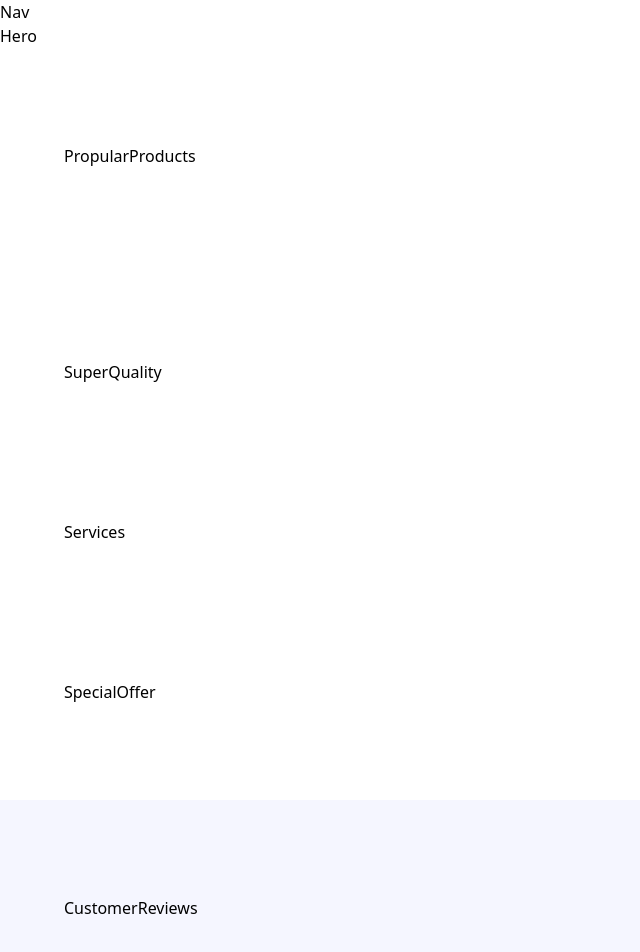
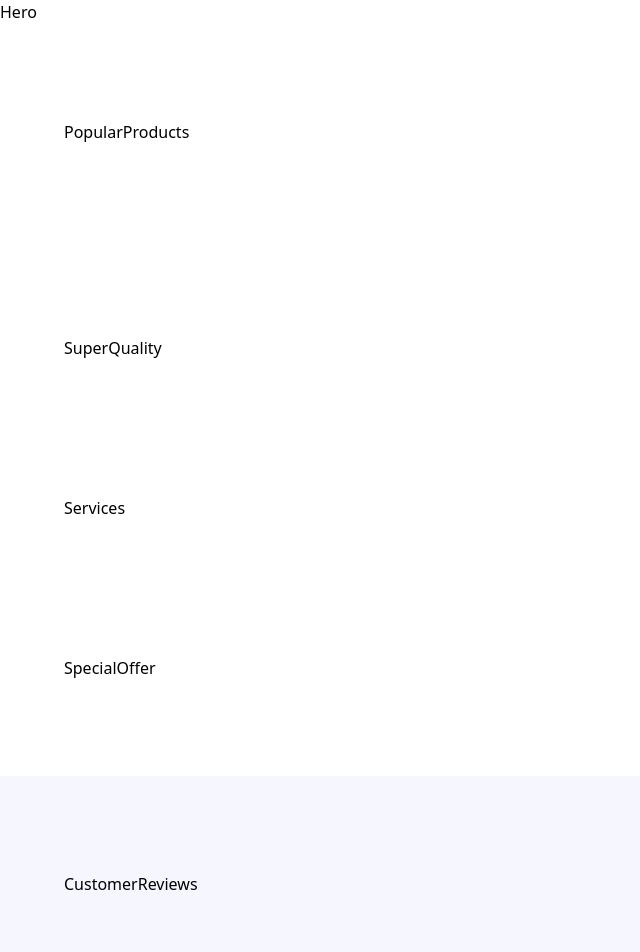
Before and after one commit to Shivamchaubey14/shoe_landing_page, a React (Vite) app: page / in a window 1280 px wide. Shown: the top 952 px of the page, without its empty margins (0-640 px from the left). Built offline with nearby package versions, Linux system fonts and the light colour scheme; the HTML template or start-up script is replaced by a standard one; a web font is replaced by a local one.

Commit message:
Added all the neccessary components

```diff
--- a/src/App.jsx
+++ b/src/App.jsx
@@ -1,32 +1,32 @@
-import React from 'react'
+import { CustomerReviews, Footer, Hero, PopularProducts, Services, SpecialOffer, Subscribe,SuperQuality } from "./sections"
 
 const App = () => {
   return (
     <main className='relative'>
-      Nav
+      {/* <Nav/> */}
       <section className='xl:padding-1 wide:padding-b'>
-        Hero
+        <Hero/>
       </section>
       <section className='padding'>
-        PropularProducts
+        <PopularProducts/>
       </section>
       <section className='padding'>
-        SuperQuality
+        <SuperQuality/>
       </section>
       <section className='padding-x py-10'>
-        Services
+        <Services/>
       </section>
       <section className='padding'>
-        SpecialOffer
+        <SpecialOffer/>
       </section>
       <section className='padding bg-pale-blue'>
-        CustomerReviews
+        <CustomerReviews/>
       </section>
       <section className='padding-x sm:py-32 py-16 w-full'>
-        Subscribe
+        <Subscribe/>
       </section>
       <section className='padding-x bg-black padding-t pb-8'>
-        Footer
+        <Footer/>
       </section>
     </main>
   )
--- /dev/null
+++ b/src/sections/CustomerReviews.jsx
@@ -0,0 +1,7 @@
+const CustomerReviews = () => {
+  return (
+    <div>CustomerReviews</div>
+  )
+}
+
+export default CustomerReviews
--- /dev/null
+++ b/src/sections/Footer.jsx
@@ -0,0 +1,7 @@
+const Footer = () => {
+  return (
+    <div>Footer</div>
+  )
+}
+
+export default Footer
--- /dev/null
+++ b/src/sections/Hero.jsx
@@ -0,0 +1,7 @@
+const Hero = () => {
+  return (
+    <div>Hero</div>
+  )
+}
+
+export default Hero
--- /dev/null
+++ b/src/sections/PopularProducts.jsx
@@ -0,0 +1,7 @@
+const PopularProducts = () => {
+  return (
+    <div>PopularProducts</div>
+  )
+}
+
+export default PopularProducts
--- /dev/null
+++ b/src/sections/Services.jsx
@@ -0,0 +1,7 @@
+const Services = () => {
+  return (
+    <div>Services</div>
+  )
+}
+
+export default Services
--- /dev/null
+++ b/src/sections/SpecialOffer.jsx
@@ -0,0 +1,7 @@
+const SpecialOffer = () => {
+  return (
+    <div>SpecialOffer</div>
+  )
+}
+
+export default SpecialOffer
--- /dev/null
+++ b/src/sections/Subscribe.jsx
@@ -0,0 +1,7 @@
+const Subscribe = () => {
+  return (
+    <div>Subscribe</div>
+  )
+}
+
+export default Subscribe
--- /dev/null
+++ b/src/sections/SuperQuality.jsx
@@ -0,0 +1,7 @@
+const SuperQuality = () => {
+  return (
+    <div>SuperQuality</div>
+  )
+}
+
+export default SuperQuality
--- /dev/null
+++ b/src/sections/index.js
@@ -0,0 +1,23 @@
+import Hero from "./Hero";
+import CustomerReviews from "./CustomerReviews";
+import Footer from "./Footer";
+import Services from "./Services";
+import SpecialOffer from "./SpecialOffer";
+
+import Subscribe from "./Subscribe";
+
+import SuperQuality from "./SuperQuality";
+
+import PopularProducts from "./PopularProducts";
+
+
+export {
+    Hero,
+    Footer,
+    Services,
+    SpecialOffer,
+    Subscribe,
+    SuperQuality,
+    PopularProducts,
+    CustomerReviews
+}
```
